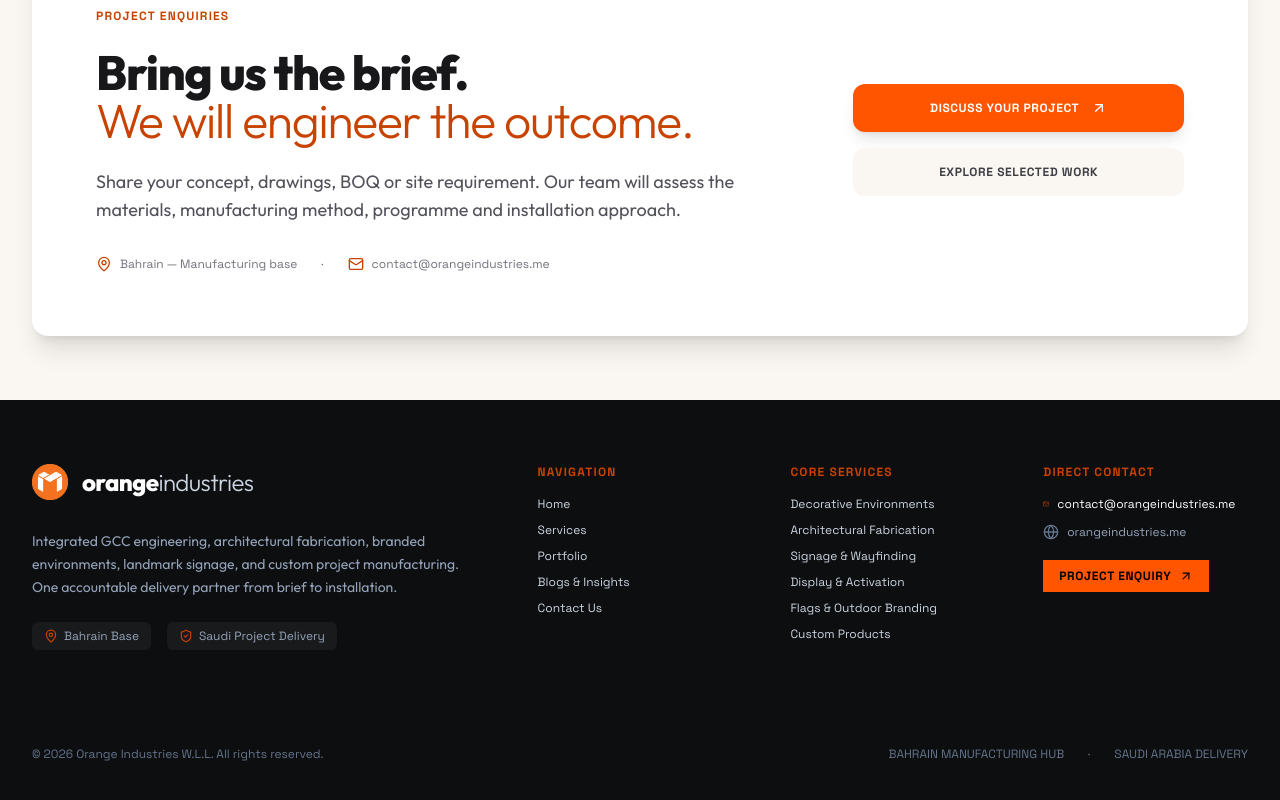
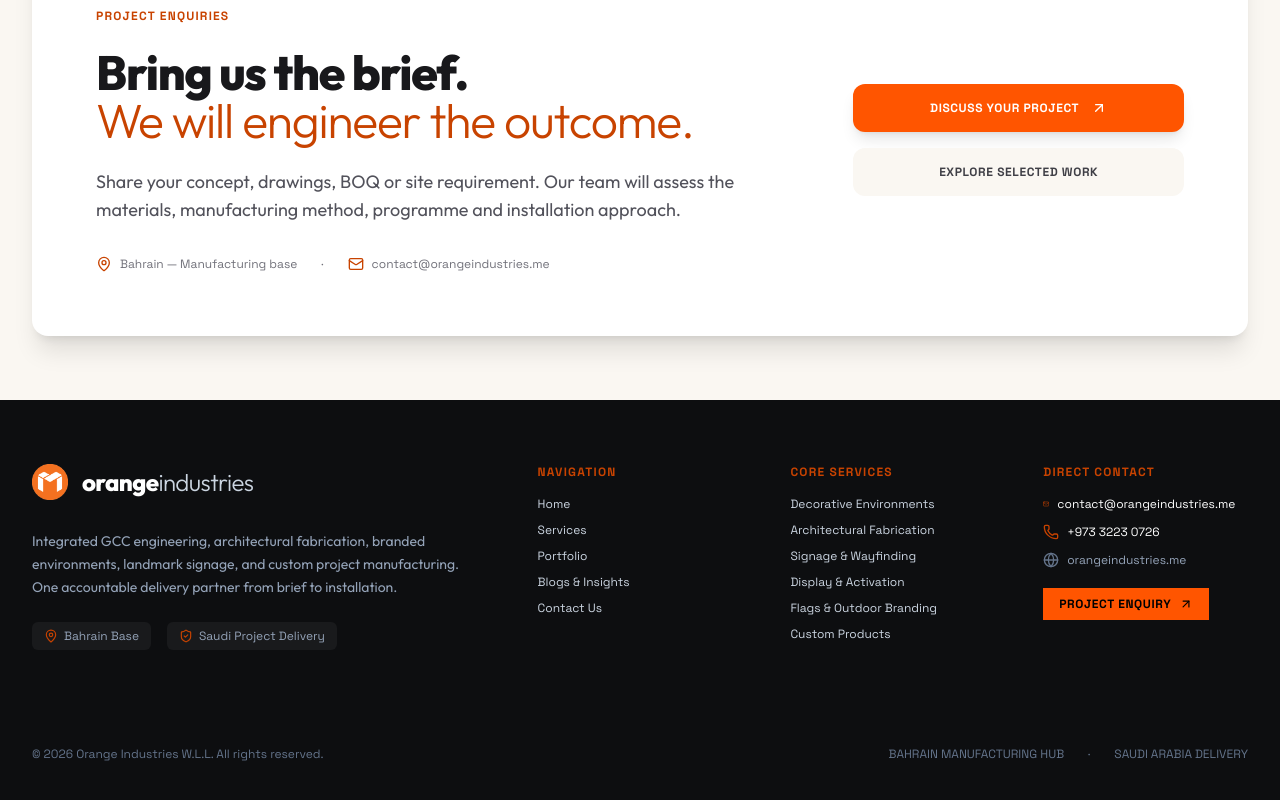
Before and after one commit to akashjo123/orange-industries, a Next.js app: page / in a window 1280 px wide. Shown: the part 6662-7462 px from the top of the page. Built offline with nearby package versions, Linux system fonts and the light colour scheme.

Commit message:
feat: add phone contact link to Footer component

```diff
--- a/components/Footer.tsx
+++ b/components/Footer.tsx
@@ -1,5 +1,5 @@
 import Link from "next/link";
-import { ArrowUpRight, ShieldCheck, MapPin, Mail, Globe } from "lucide-react";
+import { ArrowUpRight, ShieldCheck, MapPin, Mail, Globe, Phone } from "lucide-react";
 import Logo from "@/components/Logo";
 
 export default function Footer() {
@@ -75,6 +75,14 @@
                 <ArrowUpRight className="w-3 h-3 opacity-0 group-hover:opacity-100 transition-opacity" />
               </a>
               <a
+                href="tel:+97332230726"
+                className="flex items-center gap-2 text-white hover:text-brand-orange-text transition-colors group font-mono"
+              >
+                <Phone className="w-4 h-4 text-brand-orange-text" />
+                <span>+973 3223 0726</span>
+                <ArrowUpRight className="w-3 h-3 opacity-0 group-hover:opacity-100 transition-opacity" />
+              </a>
+              <a
                 href="https://orangeindustries.me"
                 target="_blank"
                 rel="noreferrer"
```
